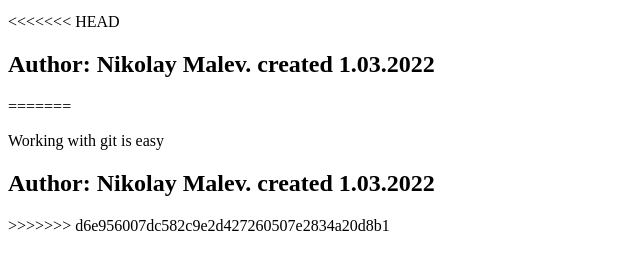
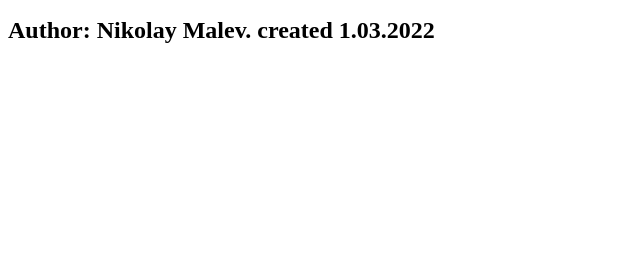
Before and after one commit to KingSky00/GitGitHubLecture, a plain HTML site: page index.html in a window 1280 px wide. Shown: the part 87-356 px from the top of the page, without its empty margins (0-640 px from the left). Drawn offline with Linux system fonts and the light colour scheme.

Commit message:
deleted second <div>

```diff
--- a/index.html
+++ b/index.html
@@ -6,15 +6,5 @@
 
 
   </div>
-<<<<<<< HEAD
-
 
   <h2>Author: Nikolay Malev. created 1.03.2022</h2>
-=======
-  <div>
-  <p> Working with git is easy </p>
-
-
-  </div>
-  <h2>Author: Nikolay Malev. created 1.03.2022</h2>
->>>>>>> d6e956007dc582c9e2d427260507e2834a20d8b1
```
